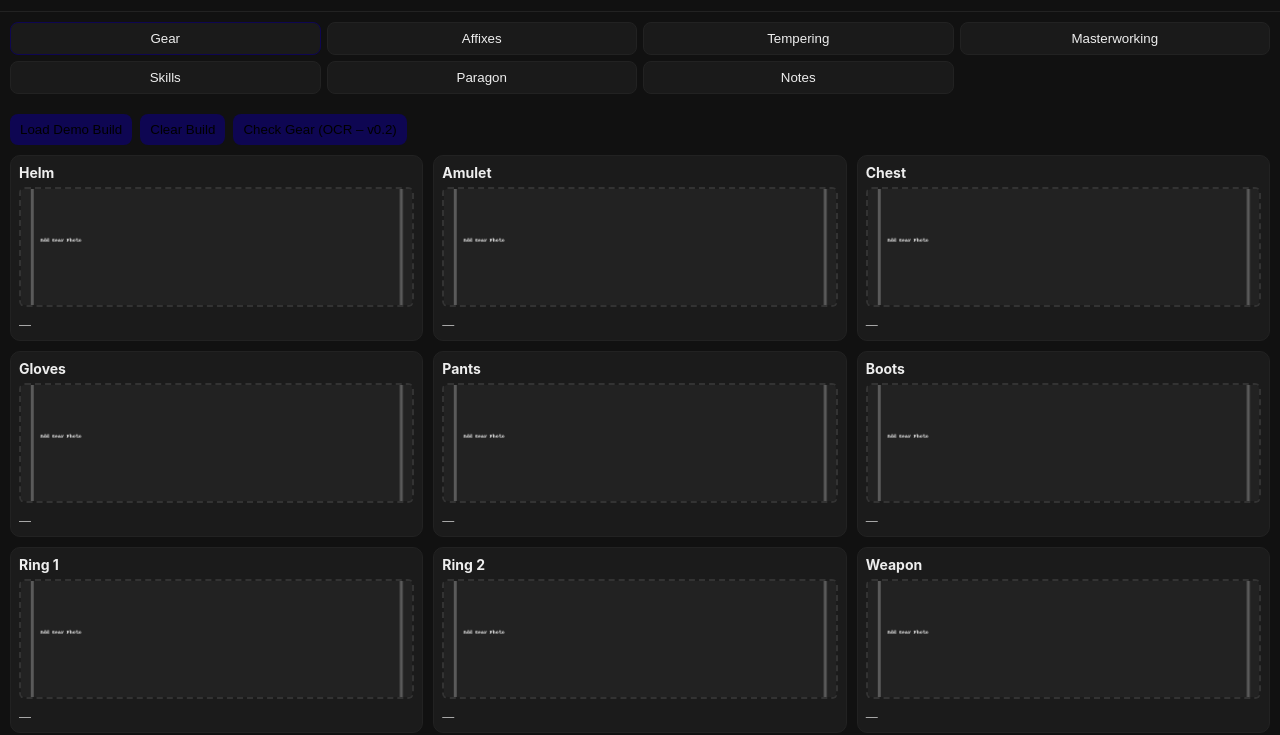
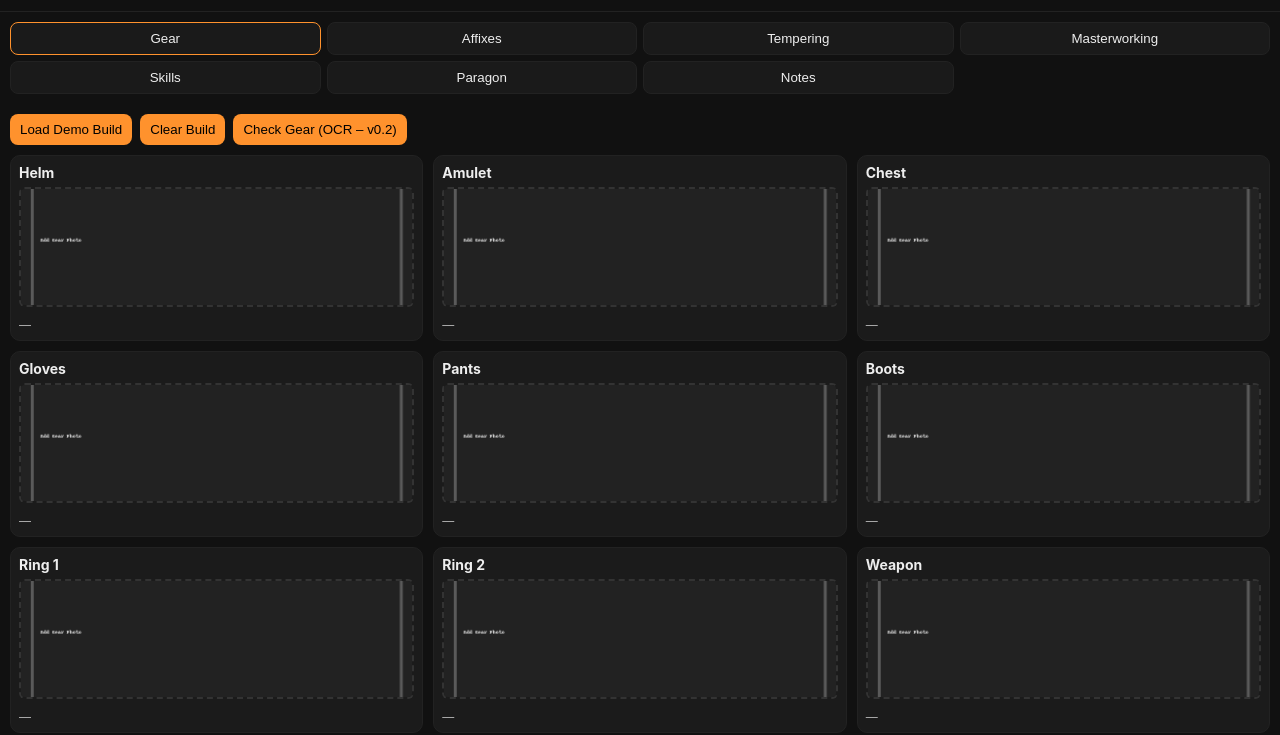
Before and after one commit to pastorbrandon/pastorbrandon.github.io, a plain HTML site: page index.html in a window 1280 px wide. Shown: the part 65-800 px from the top of the page. Drawn offline with Linux system fonts and the light colour scheme.

Commit message:
accent color

```diff
--- a/styles.css
+++ b/styles.css
@@ -3,7 +3,7 @@
   --bg: #111;
   --fg: #eee;
   --muted: #aaa;
-  --accent: #0e0652;
+  --accent: #ff922d;
   --card: #1b1b1b;
   --chip: #2a2a2a;
   --blue: #2f6fed;
```
